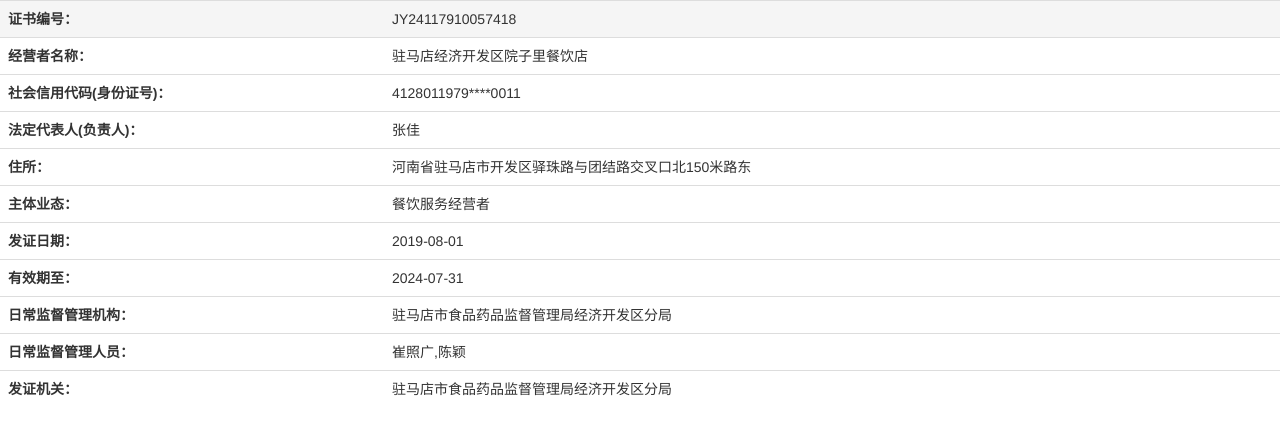
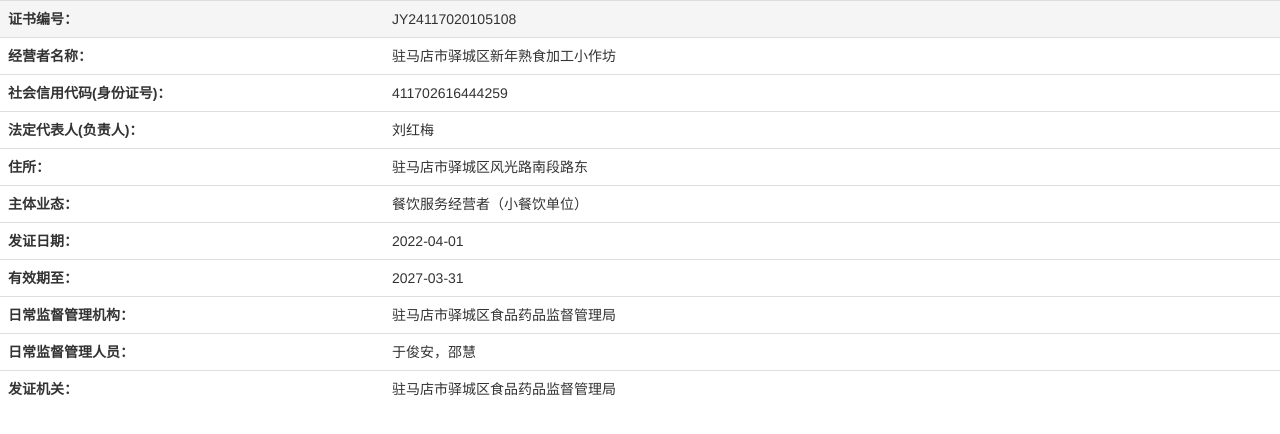
Before and after one commit to YYgua/shipin2, a plain HTML site: page index.html in a window 1280 px wide. Drawn offline with nearby package versions, Linux system fonts and the light colour scheme; files that its build step writes are made by us from their sources.

Commit message:
Update and rename 食品经营许可证证书查询.html to index.html

```diff
--- a/食品经营许可证证书查询.html
+++ b/index.html
@@ -6,7 +6,7 @@
     <meta name="viewport" content="width=device-width, initial-scale=1">
 
     <title>食品经营许可证证书查询</title>
-    <link rel="stylesheet" href="./食品经营许可证证书查询_files/bootstrap.min.css">
+    <link rel="stylesheet" href="./bootstrap.min.css">
 <style type="text/css">
 
 
@@ -18,63 +18,63 @@
      	<tbody><tr>
             <th style="width: 30%;">证书编号：</th>
 
-            <td>JY24117910057418</td>
+            <td>JY24117020105108</td>
 
         </tr>
         <tr>
             <th style="width: 30%;">经营者名称：</th>
-            <td>驻马店经济开发区院子里餐饮店</td>
+            <td>驻马店市驿城区新年熟食加工小作坊</td>
         </tr>
         <tr>
             <th style="width: 30%;">社会信用代码(身份证号)：</th>
 
-            <td>4128011979****0011</td>
+            <td>411702616444259</td>
 
         </tr>
         <tr>
             <th style="width: 30%;">法定代表人(负责人)：</th>
-            <td>张佳</td>
+            <td>刘红梅</td>
 
         </tr>
         <tr>
             <th style="width: 30%;">住所：</th>
-            <td>河南省驻马店市开发区驿珠路与团结路交叉口北150米路东</td>
+            <td>驻马店市驿城区风光路南段路东</td>
 
         </tr>
         <tr>
             <th style="width: 30%;">主体业态：</th>
 
-             <td>餐饮服务经营者</td>
+             <td>餐饮服务经营者（小餐饮单位）</td>
 
 
         </tr>
         <tr>
             <th style="width: 30%;">发证日期：</th>
-            <td>2019-08-01</td>
+            <td>2022-04-01</td>
         </tr>
         <tr>
             <th style="width: 30%;">有效期至：</th>
-            <td>2024-07-31</td>
+            <td>2027-03-31</td>
         </tr>
         <tr>
             <th style="width: 30%;">日常监督管理机构：</th>
-            <td>驻马店市食品药品监督管理局经济开发区分局</td>
+            <td>驻马店市驿城区食品药品监督管理局</td>
         </tr>
         <tr>
             <th style="width: 30%;">日常监督管理人员：</th>
-            <td>崔照广,陈颖</td>
+            <td>于俊安，邵慧</td>
         </tr>
 		 <tr>
             <th style="width: 30%;">发证机关：</th>
-            <td>驻马店市食品药品监督管理局经济开发区分局</td>
+            <td>驻马店市驿城区食品药品监督管理局</td>
         </tr>
     </tbody></table>
 </div>
 
 
 
-<script src="./食品经营许可证证书查询_files/laypage.js.下载"></script>
-<script type="text/javascript" src="./食品经营许可证证书查询_files/jquery.min.js.下载"></script>
+<script src="./laypage.js.下载"></script>
+<script type="text/javascript" src="./jquery.min.js.下载"></script>
 
 <script type="text/javascript">
 
@@ -82,12 +82,12 @@
 
 <!-- jQuery文件。务必在bootstrap.min.js 之前引入 -->
 
-<script src="./食品经营许可证证书查询_files/jquery.validationEngine-zh_CN.js.下载"></script>
-<script src="./食品经营许可证证书查询_files/jquery.validationEngine.js.下载"></script>
+<script src="./jquery.validationEngine-zh_CN.js.下载"></script>
+<script src="./jquery.validationEngine.js.下载"></script>
 
-<script src="./食品经营许可证证书查询_files/jquery.json-2.4.min.js.下载"></script>
+<script src="./jquery.json-2.4.min.js.下载"></script>
 <!-- Include all compiled plugins (below), or include individual files as needed -->
-<script src="./食品经营许可证证书查询_files/bootstrap.min.js.下载"></script>
+<script src=".bootstrap.min.js.下载"></script>
 
 
 </body></html>
```
